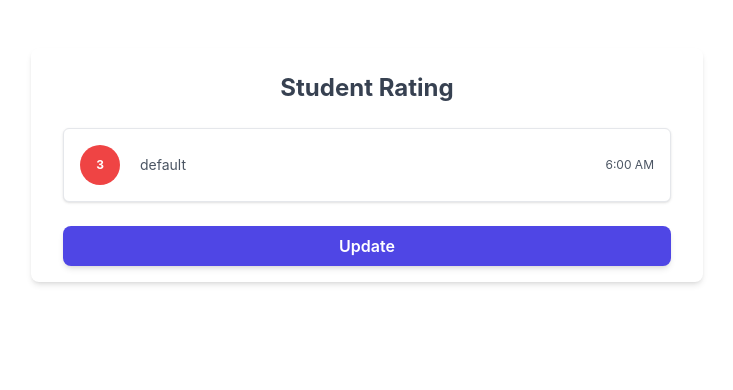
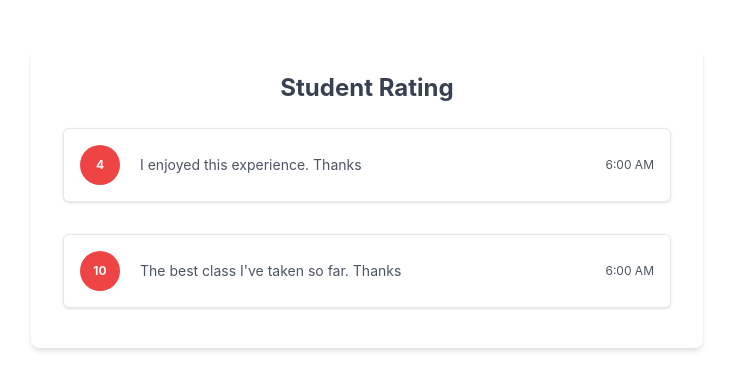
Before and after one commit to hermy1/rating-app, a React (Create React App) app: page / in a window 1280 px wide. Shown: the top 390 px of the page, without its empty margins (273-1006 px from the left). Built offline with nearby package versions, Linux system fonts and the light colour scheme.

Commit message:
complete layout, no logic

```diff
--- a/src/App.js
+++ b/src/App.js
@@ -1,20 +1,20 @@
-import FeedbackOne from "./components/FeedbackOne";
+import { useState } from "react";
+import RatingData from "./data/RatingData";
+import FeedbackList from "./components/FeedbackList";
 import Header from "./components/header";
 function App() {
+  const [rate, setRate] = useState(RatingData);
   return (
     <div className="max-w-screen-xl px-4 py-8 mx-auto sm:py-12 sm:px-6 lg:px-8">
       <div className="max-w-2xl px-8 py-4 mx-auto bg-white rounded-lg shadow-md dark:bg-gray-800">
         <div className="flex items-center justify-between"></div>
         <div className="mt-2">
-          {/* <span className=" text-2xl font-bold text-gray-700 dark:text-white hover:text-gray-600 dark:hover:text-gray-200">
-            Student Rating
-          </span> */}
           <div className="card dark:text-white">
             {/* {comments.map((comment, index) => (
               <li key={comment.id}>{comment.text}</li>
             ))} */}
-            <Header text={'Student Rating'}/>
-            <FeedbackOne />
+            <Header text={"Student Rating"} />
+            <FeedbackList feedback={RatingData} />
           </div>
         </div>
       </div>
--- /dev/null
+++ b/src/components/FeedbackList.js
@@ -0,0 +1,16 @@
+import React from "react";
+import FeedbackOne from "./FeedbackOne";
+function FeedbackList({ feedback }) {
+  if (!feedback.length === 0) {
+    return "no values";
+  }
+  return (
+    <div>
+      {feedback.map((item, index) => (
+        <FeedbackOne key={item.id} rate={item.rate} comment={item.comment} />
+      ))}
+    </div>
+  );
+}
+
+export default FeedbackList;
--- a/src/components/FeedbackOne.js
+++ b/src/components/FeedbackOne.js
@@ -1,17 +1,17 @@
 import { useState } from "react";
 
-function FeedbackOne() {
-  const [rate, setRate] = useState(3);
-  const [comment, setComment] = useState("default");
+function FeedbackOne({ rate, comment }) {
+  // const [rate, setRate] = useState(3);
+  // const [comment, setComment] = useState("default");
 
-  const com = ['This is great','It doesnt work','Thanks so much']
+  // const com = ['This is great','It doesnt work','Thanks so much']
 
-  const changeFields = () => {
-    setRate((prev) => {
-      return prev + 1;
-    });
-    setComment(com[Math.floor((Math.random()*com.length))])
-  };
+  // const changeFields = () => {
+  //   setRate((prev) => {
+  //     return prev + 1;
+  //   });
+  //   setComment(com[Math.floor((Math.random()*com.length))])
+  // };
   return (
     <div>
       <ul className="flex flex-col mt-4 mb-4">
@@ -41,7 +41,7 @@ function FeedbackOne() {
           </div>
         </li>
       </ul>
-      <div>
+      {/* <div>
         <button
           type="button"
           className="py-2 px-4  bg-indigo-600 hover:bg-indigo-700 focus:ring-indigo-500 focus:ring-offset-indigo-200 text-white w-full transition ease-in duration-200 text-center text-base font-semibold shadow-md focus:outline-none focus:ring-2 focus:ring-offset-2  rounded-lg "
@@ -49,7 +49,7 @@ function FeedbackOne() {
         >
           Update
         </button>
-      </div>
+      </div> */}
     </div>
   );
 }
--- /dev/null
+++ b/src/data/RatingData.js
@@ -0,0 +1,6 @@
+const RateData = [
+  { id: 1, rate: 4, comment: "I enjoyed this experience. Thanks" },
+  { id: 2, rate: 10, comment: "The best class I've taken so far. Thanks" },
+];
+
+export default RateData
```
